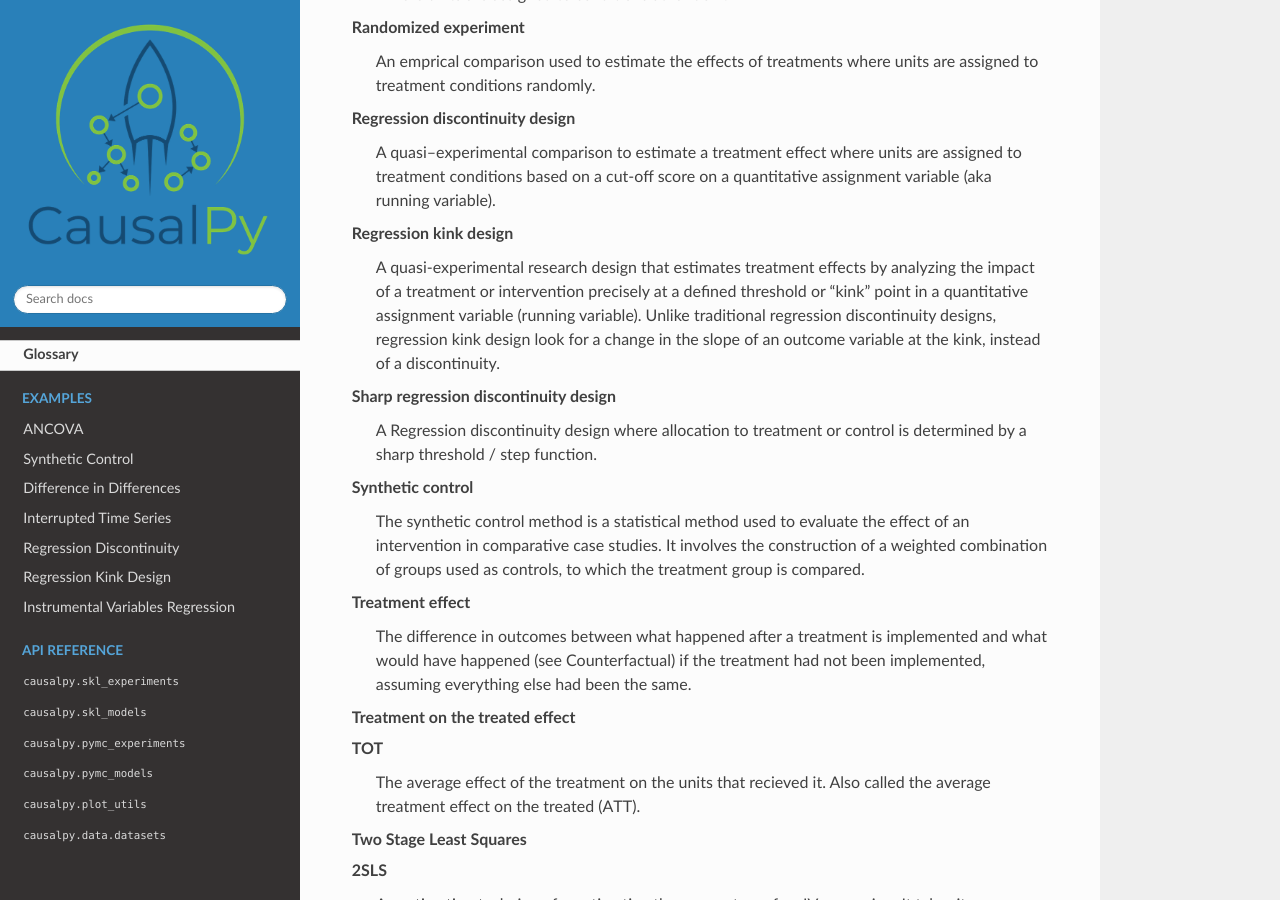
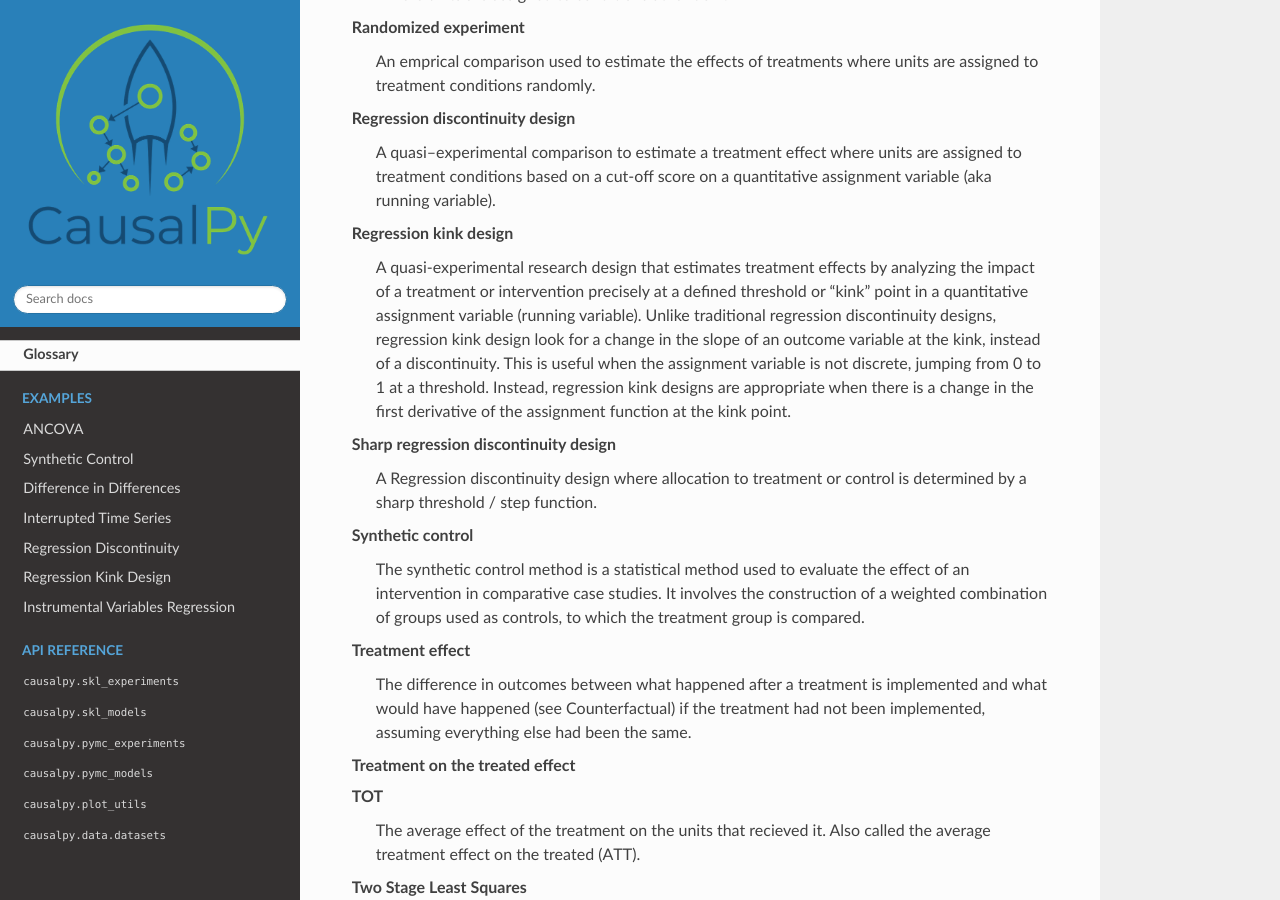
Before and after one commit to pymc-labs/CausalPy, a Sphinx documentation site: the page built from docs/source/glossary.rst, in a window 1280 px wide and 900 px high, scrolled down 1905 px. Built offline with Sphinx 7.4.7 and the Read the Docs theme 2.0.0, drawn with Linux system fonts in a browser that asks for light colours; pages that are not in the unit, such as notebooks, are missing from menus; cross-references to code outside the pages are shown as plain code.

Commit message:
update glossary entry

```diff
--- a/docs/source/glossary.rst
+++ b/docs/source/glossary.rst
@@ -70,7 +70,7 @@
       A quasi–experimental comparison to estimate a treatment effect where units are assigned to treatment conditions based on a cut-off score on a quantitative assignment variable (aka running variable).
 
    Regression kink design
-      A quasi-experimental research design that estimates treatment effects by analyzing the impact of a treatment or intervention precisely at a defined threshold or "kink" point in a quantitative assignment variable (running variable). Unlike traditional regression discontinuity designs, regression kink design look for a change in the slope of an outcome variable at the kink, instead of a discontinuity.
+      A quasi-experimental research design that estimates treatment effects by analyzing the impact of a treatment or intervention precisely at a defined threshold or "kink" point in a quantitative assignment variable (running variable). Unlike traditional regression discontinuity designs, regression kink design look for a change in the slope of an outcome variable at the kink, instead of a discontinuity. This is useful when the assignment variable is not discrete, jumping from 0 to 1 at a threshold. Instead, regression kink designs are appropriate when there is a change in the first derivative of the assignment function at the kink point.
 
    Sharp regression discontinuity design
       A Regression discontinuity design where allocation to treatment or control is determined by a sharp threshold / step function.
```
